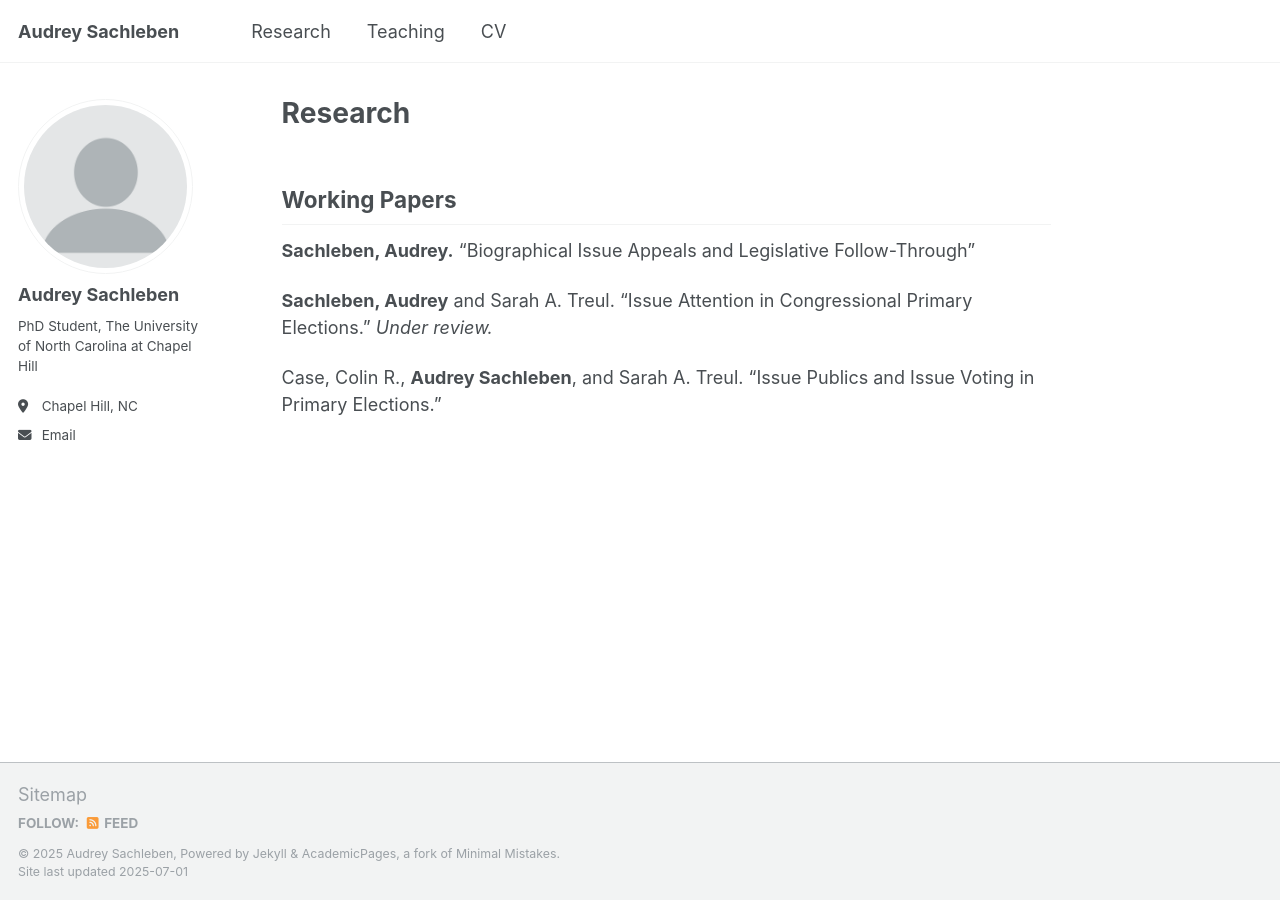
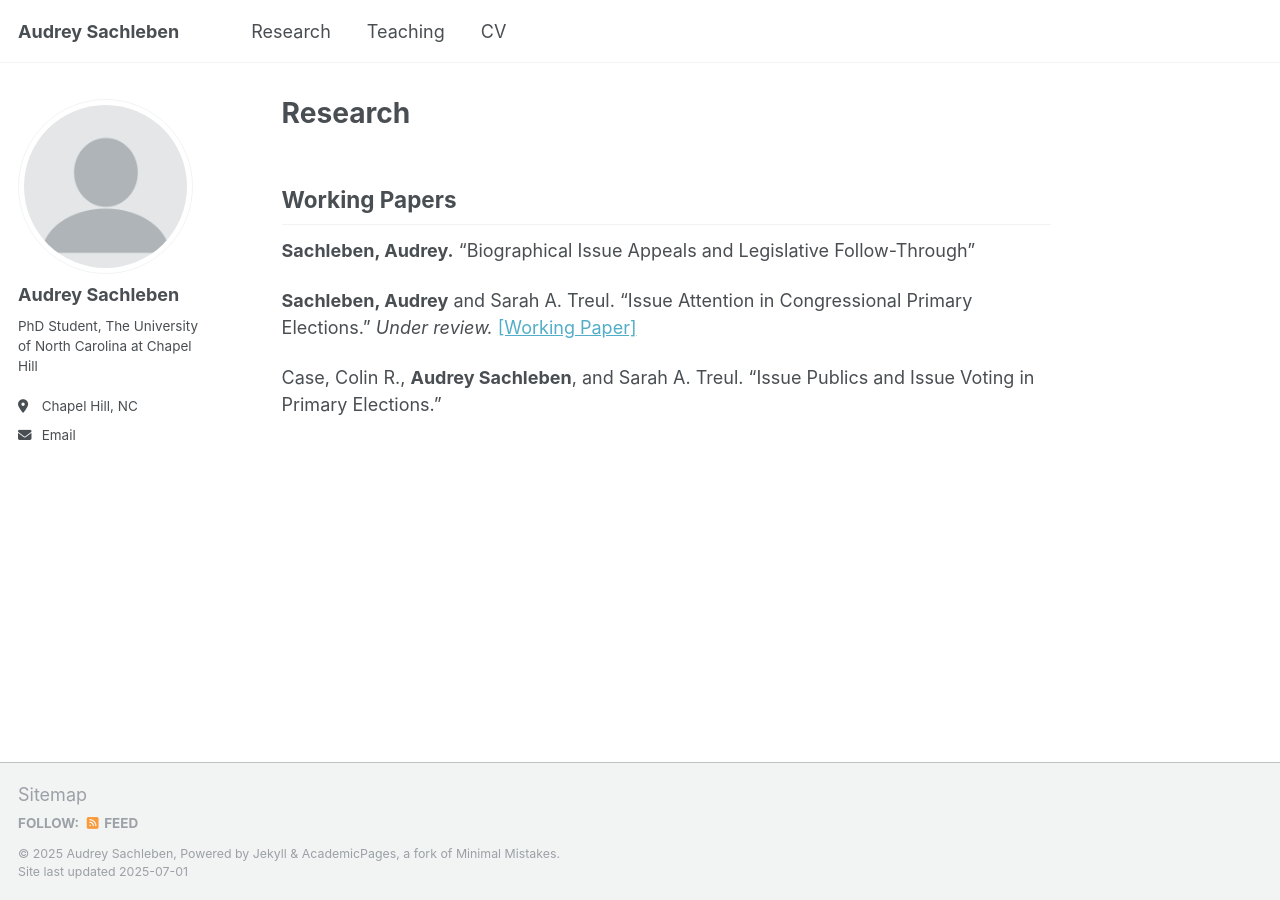
Before and after one commit to asachleben/asachleben.github.io, a Jekyll site: the page built from _pages/research.md, in a window 1280 px wide. Built offline with Jekyll 4.4.1, drawn with Linux system fonts in a browser that asks for light colours; a script that is not in the unit is left out.

Commit message:
Update research.md

```diff
--- a/_pages/research.md
+++ b/_pages/research.md
@@ -8,6 +8,6 @@ author_profile: true
 
 **Sachleben, Audrey.** "Biographical Issue Appeals and Legislative Follow-Through"
 
-**Sachleben, Audrey** and Sarah A. Treul. "Issue Attention in Congressional Primary Elections." *Under review.*
+**Sachleben, Audrey** and Sarah A. Treul. "Issue Attention in Congressional Primary Elections." *Under review.* [[Working Paper]](/files/sachleben_treul_issues.pdf)
 
 Case, Colin R., **Audrey Sachleben**, and Sarah A. Treul. "Issue Publics and Issue Voting in Primary Elections."
```
